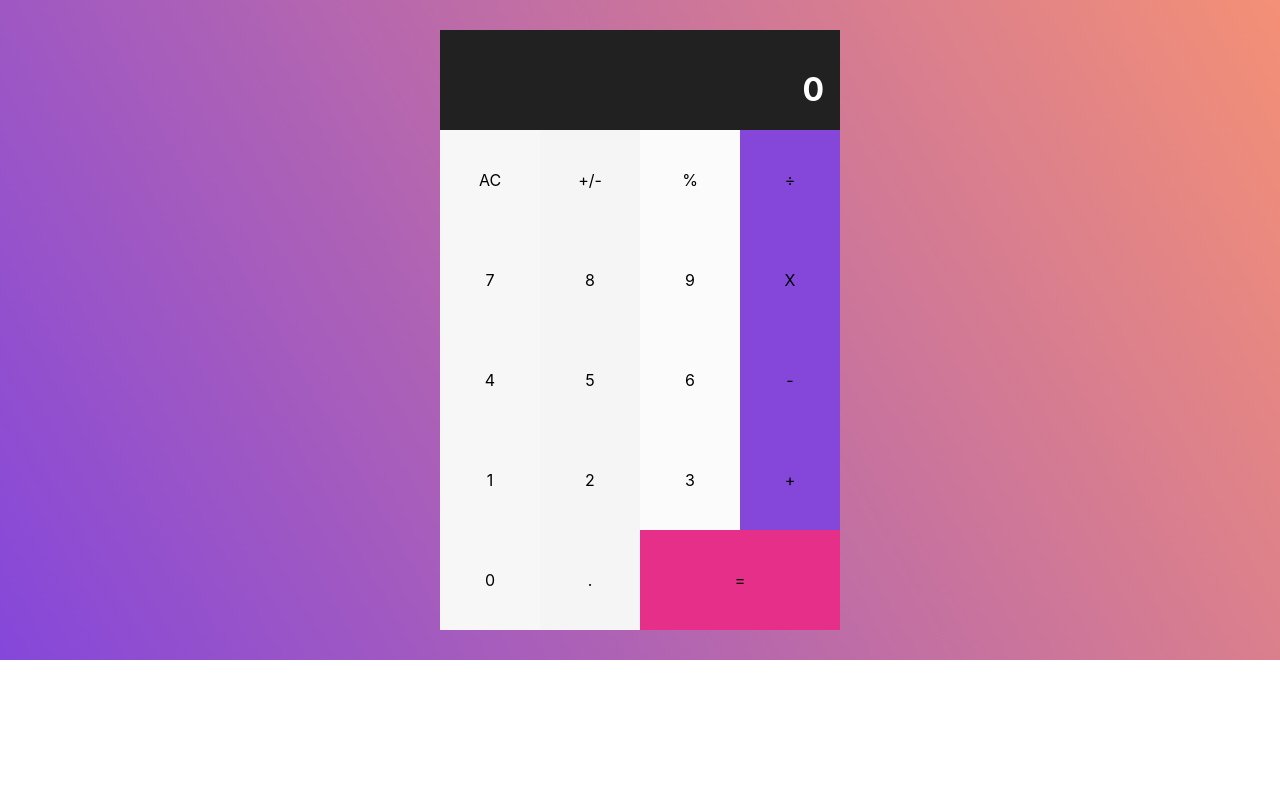
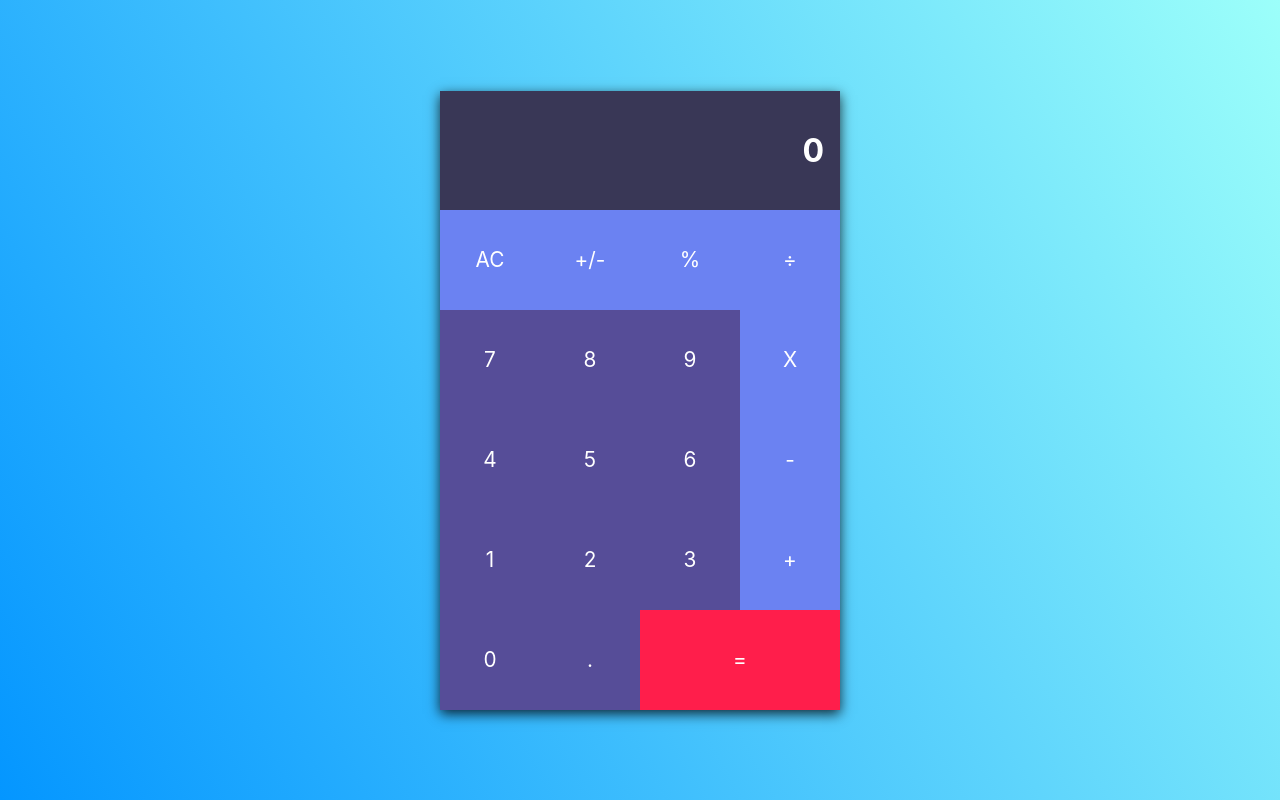
Before and after one commit to Torres-ssf/react-calculator, a React (Create React App) app: page / in a window 1280 px wide. Built offline with nearby package versions, Linux system fonts and the light colour scheme.

Commit message:
style(calculator): change the whole calculator styles

```diff
--- a/src/App.css
+++ b/src/App.css
@@ -1,26 +1,29 @@
 body {
-  background: linear-gradient(60deg, #8547DA, #F49076);
-  background-repeat: no-repeat;
+  background: linear-gradient(60deg, #0496FF, #9CFFFA);
+  display: flex;
+  justify-content: center;
+  align-items: center;
+  height: 100vh;
 }
 
 .App {
-    margin: 30px auto;
-    text-align: center;
-    width: 400px;
-}
-
-.flex {
+  box-shadow: 0 4px 12px rgba(0, 0, 0, .8);
   display: flex;
   flex-direction: column;
+  margin: 0 auto;
+  text-align: center;
+  width: 400px;
 }
 
 .display {
-  background-color: #212121;
+  background-color: #393756;
   box-sizing: border-box;
   color: white;
   font-size: 2rem;
   font-weight: bold;
-  height: 100px;
+  min-height: 100px;
+  height: auto;
+  overflow-wrap: break-word;
   padding: 8px 16px;
   text-align: right;
 }
@@ -32,29 +35,24 @@ body {
 }
 
 .button {
+  background-color: #564D98;
   box-sizing: border-box;
+  color: white;
   height: 100px;
+  font-size: 1.3rem;
   line-height: 100px;
 }
 
-.button:nth-of-type(4n - 3) {
-  background-color: #F7F7F7;
+.button:nth-of-type(-n+4) {
+  background-color: #6B82F2;
 }
 
-.button:nth-of-type(4n - 2) {
-  background-color: #F5F5F5;
-}
-
-.button:nth-of-type(4n - 1) {
-  background-color: #FBFBFB;
-}
-
-.button:nth-of-type(4n) {
-  background-color: #8547DA;
+.button:nth-of-type(4n+4) {
+  background-color: #6B82F2;
 }
 
 .button:nth-of-type(19) {
-  background-color: #E62F88;
+  background-color: #FF1E4B;
   grid-column: span 2;
 }
 
```
